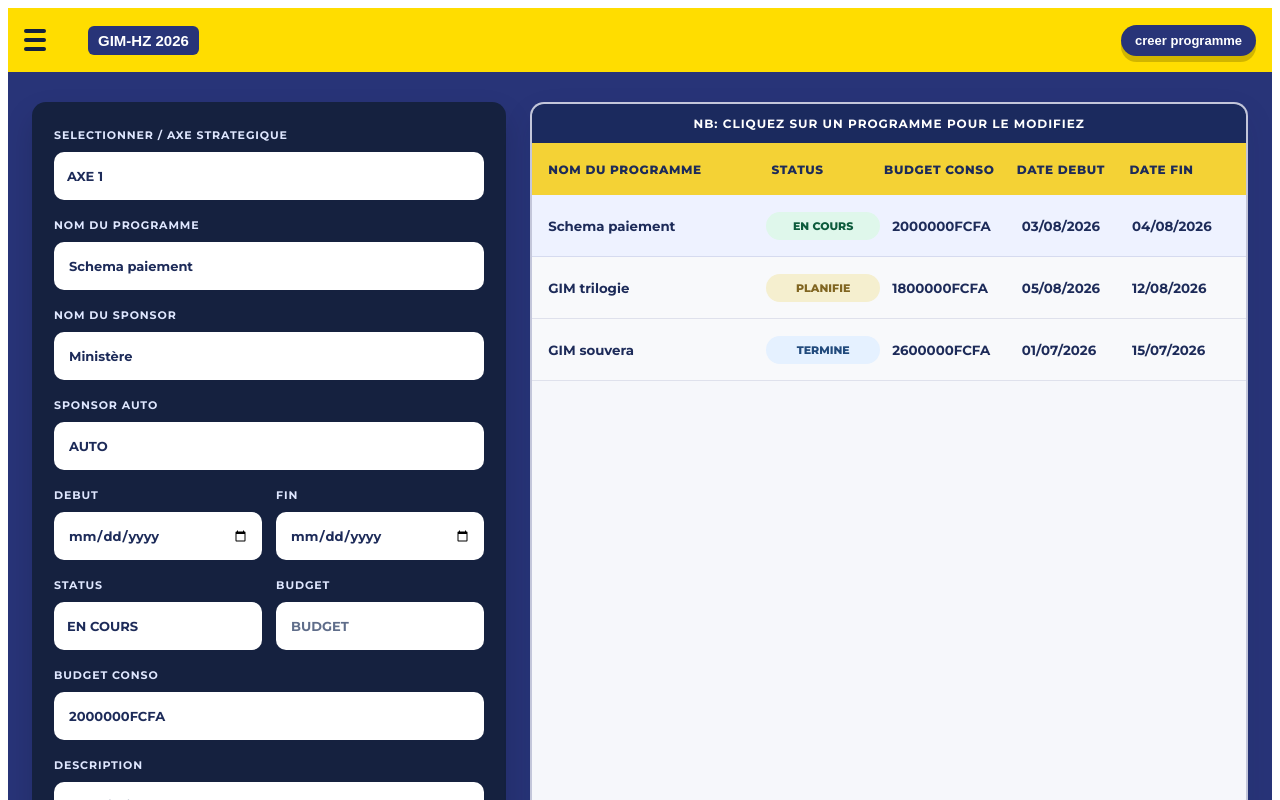
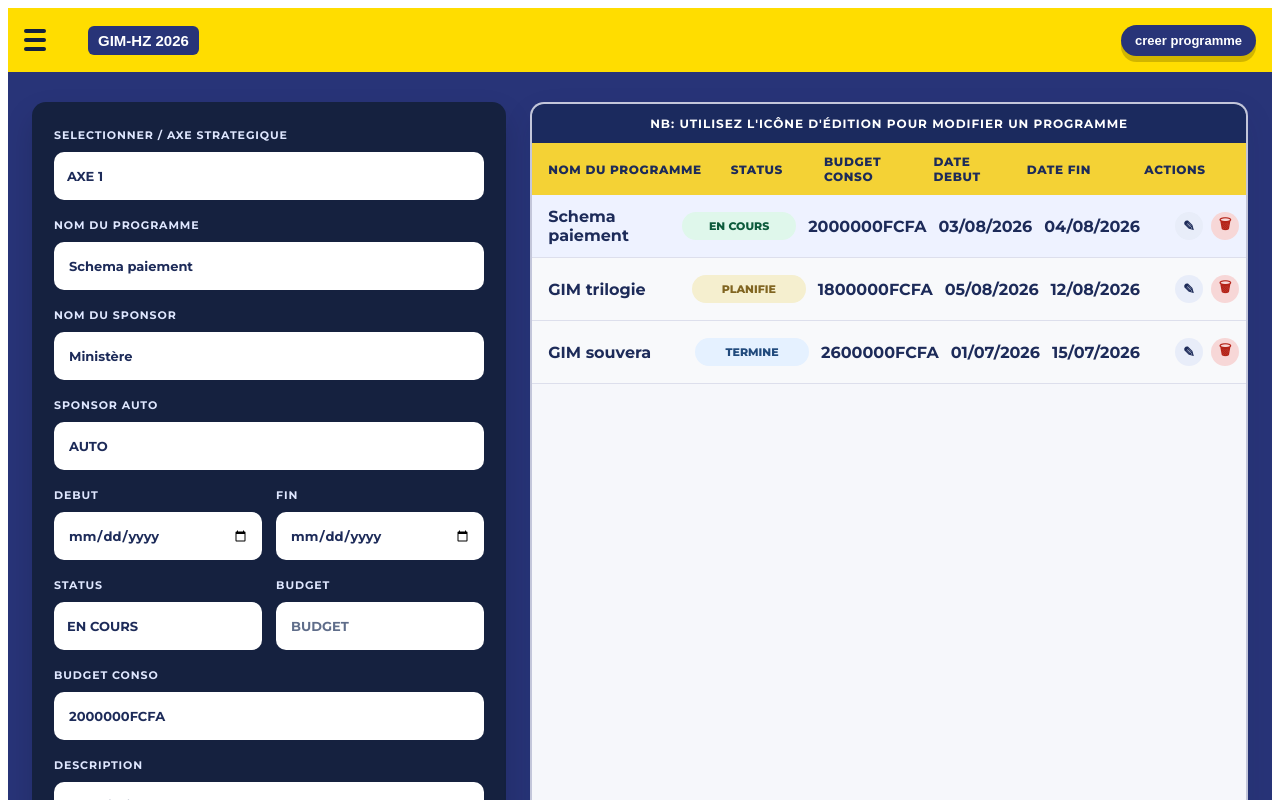
Before and after one commit to Auriol1601/started_forge_jira, a React (Create React App) app in the folder dashboard_gh_2026/static/hello-world/: page / in a window 1280 px wide. Both pictures are taken after a click on the button "creer programme". Shown: the top 800 px of the page. Built offline with nearby package versions, Linux system fonts and the light colour scheme.

Commit message:
feat: boutton de modif et suppression

```diff
--- a/dashboard_gh_2026/static/hello-world/src/App.css
+++ b/dashboard_gh_2026/static/hello-world/src/App.css
@@ -253,7 +253,7 @@ html,body,#root{height:100%;}
 .table-header-row,
 .table-row{
     display:grid;
-    grid-template-columns: 2.1fr 1fr 1.2fr 1fr 1fr;
+    grid-template-columns: 2.1fr 1fr 1.2fr 1fr 1fr 110px;
     align-items:center;
     gap:12px;
     padding:0 16px;
@@ -269,6 +269,14 @@ html,body,#root{height:100%;}
     letter-spacing:0.05em;
 }
 
+.actions-header{
+    text-align:center;
+}
+
+.table-row-wrap{
+    border-bottom:1px solid rgba(40,52,120,0.12);
+}
+
 .table-row{
     width:100%;
     min-height:62px;
@@ -277,14 +285,46 @@ html,body,#root{height:100%;}
     text-align:left;
     cursor:pointer;
     color:#1d2b59;
-    border-bottom:1px solid rgba(40,52,120,0.12);
     font-weight:700;
     font-family:inherit;
+    position:relative;
+    z-index:2;
 }
 
 .table-row:hover,
 .row-selected{
     background:#eef2ff;
+}
+
+.row-actions{
+    display:flex;
+    align-items:center;
+    justify-content:center;
+    gap:8px;
+}
+
+.edit-icon-btn,
+.delete-icon-btn{
+    width:28px;
+    height:28px;
+    border:none;
+    border-radius:50%;
+    display:inline-flex;
+    align-items:center;
+    justify-content:center;
+    cursor:pointer;
+    font-size:14px;
+    font-weight:900;
+}
+
+.edit-icon-btn{
+    background:#e8edf9;
+    color:#1d2b59;
+}
+
+.delete-icon-btn{
+    background:#f7d7d7;
+    color:#b42318;
 }
 
 .status{
@@ -305,6 +345,65 @@ html,body,#root{height:100%;}
 .status-pending{background:#f5efcf;color:#806521}
 .status-delayed{background:#ffe0e0;color:#8f2d2d}
 
+.delete-modal-overlay{
+    position:fixed;
+    inset:0;
+    background:rgba(10, 16, 34, 0.6);
+    display:flex;
+    align-items:center;
+    justify-content:center;
+    z-index:3000;
+    padding:20px;
+}
+
+.delete-modal{
+    width:min(420px, 100%);
+    background:#ffffff;
+    border-radius:18px;
+    box-shadow:0 20px 50px rgba(0,0,0,0.25);
+    padding:24px 22px 18px;
+    color:#1d2b59;
+}
+
+.delete-modal-title{
+    font-size:20px;
+    font-weight:900;
+    margin-bottom:14px;
+}
+
+.delete-warning{
+    margin:0 0 20px;
+    font-size:15px;
+    line-height:1.5;
+    color:#24345e;
+    font-weight:700;
+}
+
+.delete-modal-actions{
+    display:flex;
+    justify-content:flex-end;
+    gap:12px;
+}
+
+.delete-modal-cancel,
+.delete-modal-confirm{
+    border:none;
+    border-radius:999px;
+    padding:10px 18px;
+    font-weight:800;
+    cursor:pointer;
+}
+
+.delete-modal-cancel{
+    background:#e9edf8;
+    color:#1d2b59;
+}
+
+.delete-modal-confirm{
+    background:#d92d2d;
+    color:#fff;
+}
+
 @media (max-width: 980px){
     .program-page-shell{flex-direction:column}
     .program-form-panel{width:100%;min-width:0}
--- a/dashboard_gh_2026/static/hello-world/src/components/ProgramPage.js
+++ b/dashboard_gh_2026/static/hello-world/src/components/ProgramPage.js
@@ -57,6 +57,7 @@ const emptyForm = {
 export default function ProgramPage() {
     const [programs, setPrograms] = useState(initialPrograms);
     const [selectedId, setSelectedId] = useState(initialPrograms[0].id);
+    const [pendingDelete, setPendingDelete] = useState(null);
     const [formData, setFormData] = useState({
         ...emptyForm,
         ...initialPrograms[0],
@@ -102,6 +103,19 @@ export default function ProgramPage() {
         setSelectedId(program.id);
     };
 
+    const handleDeleteConfirmed = () => {
+        if (!pendingDelete) return;
+
+        setPrograms((prev) => prev.filter((item) => item.id !== pendingDelete.id));
+        setPendingDelete(null);
+
+        setSelectedId((current) => {
+            if (current !== pendingDelete.id) return current;
+            const next = programs.filter((item) => item.id !== pendingDelete.id)[0];
+            return next ? next.id : null;
+        });
+    };
+
     return (
         <main className="program-page-shell">
             <ProgramFormPanel formData={formData} onChange={updateField} onSubmit={handleSubmit} />
@@ -109,7 +123,27 @@ export default function ProgramPage() {
                 programs={programs}
                 selectedId={selectedId}
                 onSelect={handleSelectProgram}
+                onDeleteRequest={setPendingDelete}
             />
+
+            {pendingDelete && (
+                <div className="delete-modal-overlay" onClick={() => setPendingDelete(null)}>
+                    <div className="delete-modal" onClick={(e) => e.stopPropagation()}>
+                        <div className="delete-modal-title">Confirmation</div>
+                        <p className="delete-warning">
+                            La suppression du programme supprimera tous les projets associés. Êtes-vous sûr !!
+                        </p>
+                        <div className="delete-modal-actions">
+                            <button type="button" className="delete-modal-cancel" onClick={() => setPendingDelete(null)}>
+                                Annuler
+                            </button>
+                            <button type="button" className="delete-modal-confirm" onClick={handleDeleteConfirmed}>
+                                Supprimer
+                            </button>
+                        </div>
+                    </div>
+                </div>
+            )}
         </main>
     );
 }
--- a/dashboard_gh_2026/static/hello-world/src/components/ProgramTablePanel.js
+++ b/dashboard_gh_2026/static/hello-world/src/components/ProgramTablePanel.js
@@ -12,31 +12,53 @@ function StatusBadge({ status }) {
     return <span className={variants[normalized] || 'status'}>{normalized}</span>;
 }
 
-export default function ProgramTablePanel({ programs, selectedId, onSelect }) {
+export default function ProgramTablePanel({ programs, selectedId, onSelect, onDeleteRequest }) {
     return (
         <section className="program-table-panel">
-            <div className="table-note">NB: cliquez sur un programme pour le modifiez</div>
+            <div className="table-note">NB: utilisez l'icône d'édition pour modifier un programme</div>
             <div className="table-header-row">
                 <span>nom du programme</span>
                 <span>status</span>
                 <span>budget conso</span>
                 <span>date debut</span>
                 <span>date fin</span>
+                <span className="actions-header">actions</span>
             </div>
 
             {programs.map((program) => (
-                <button
-                    type="button"
-                    key={program.id}
-                    className={selectedId === program.id ? 'table-row row-selected' : 'table-row'}
-                    onClick={() => onSelect(program)}
-                >
+                <div key={program.id} className="table-row-wrap">
+                    <div className={selectedId === program.id ? 'table-row row-selected' : 'table-row'}>
                         <span>{program.name}</span>
                         <StatusBadge status={program.status} />
                         <span>{program.budgetCons}</span>
                         <span>{program.startDate}</span>
                         <span>{program.endDate}</span>
+                        <span className="row-actions">
+                            <button
+                                type="button"
+                                className="edit-icon-btn"
+                                aria-label={`Editer ${program.name}`}
+                                onClick={(e) => {
+                                    e.stopPropagation();
+                                    onSelect(program);
+                                }}
+                            >
+                                ✎
                             </button>
+                            <button
+                                type="button"
+                                className="delete-icon-btn"
+                                aria-label={`Supprimer ${program.name}`}
+                                onClick={(e) => {
+                                    e.stopPropagation();
+                                    onDeleteRequest(program);
+                                }}
+                            >
+                                🗑
+                            </button>
+                        </span>
+                    </div>
+                </div>
             ))}
         </section>
     );
```
Lines whose indentation alone changed are shown as unchanged.
